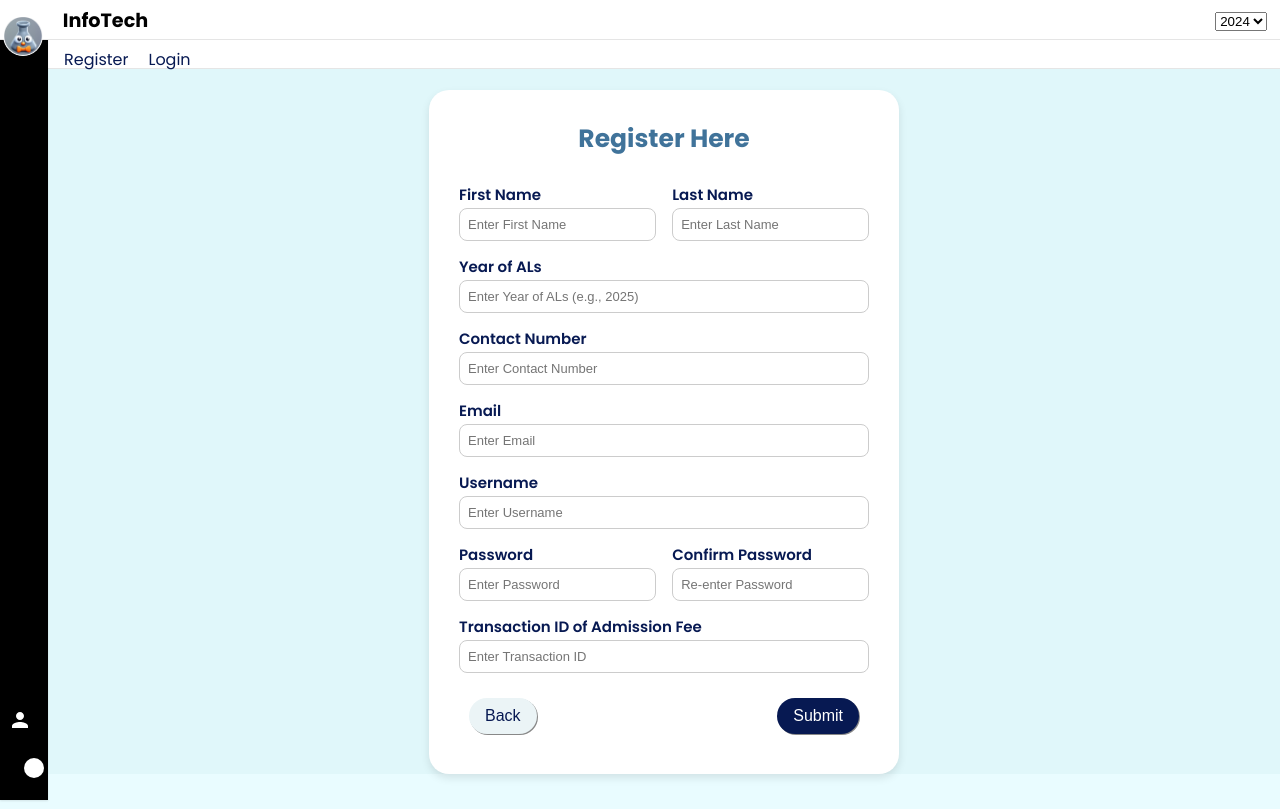
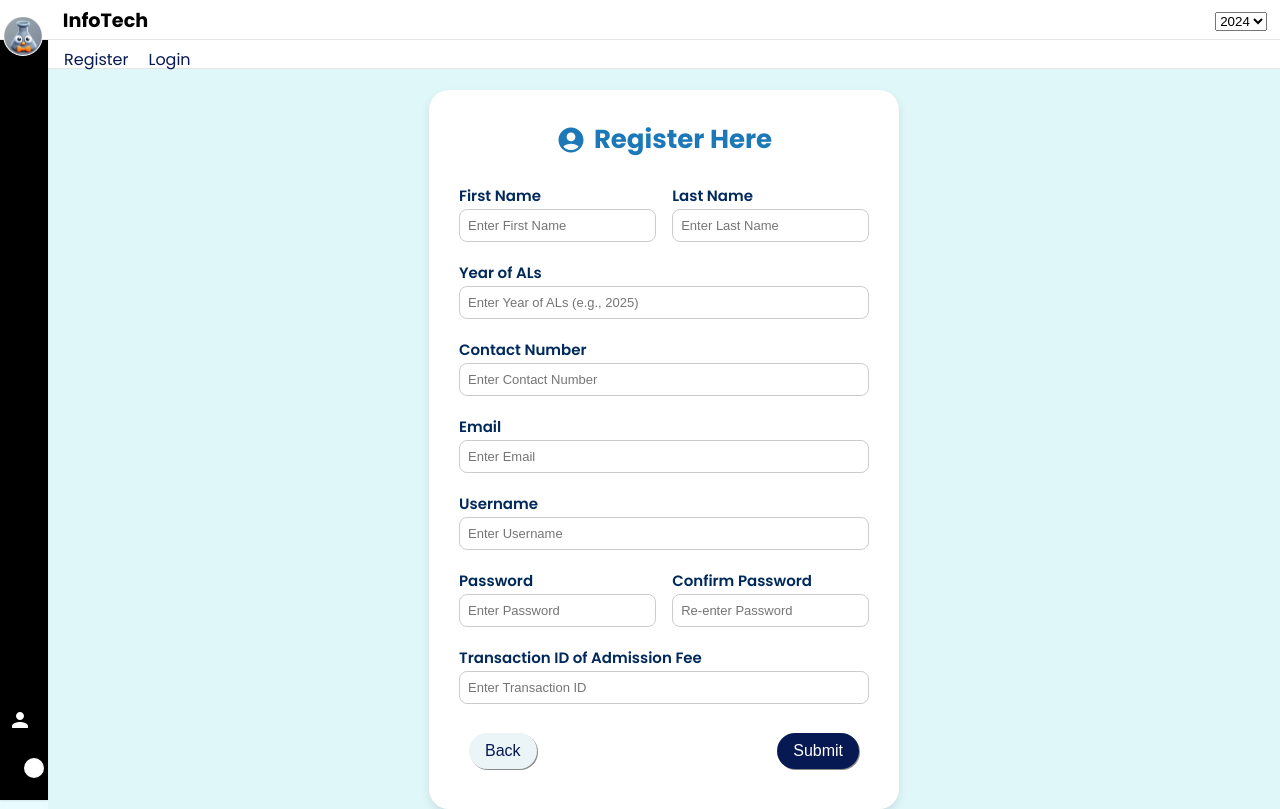
Before and after one commit to MERN-EZ/MERN-project, a React (Create React App) app: page /register in a window 1280 px wide. Built offline with nearby package versions, Linux system fonts and the light colour scheme.

Commit message:
fix: registration page

```diff
--- a/src/pages/Guest/RegistrationPage/RegistrationPage.js
+++ b/src/pages/Guest/RegistrationPage/RegistrationPage.js
@@ -1,5 +1,6 @@
-import React, { useState } from 'react';
+import React, { useState, useEffect } from 'react';
 import { useLocation, useNavigate } from 'react-router-dom';
+import Icon from '@mui/icons-material/AccountCircle';
 import Button from '../../../components/common/Button/Button';
 import './RegistrationPage.scss';
 
@@ -7,13 +8,13 @@ const RegistrationPage = () => {
   const location = useLocation();
   const navigate = useNavigate();
   const query = new URLSearchParams(location.search);
-  const year = query.get('year');
+  const year = query.get('year') || '';
 
   // Initialize form state with year if available
   const [formValues, setFormValues] = useState({
     firstName: '',
     lastName: '',
-    yearOfALs: year || '',
+    yearOfALs: year,
     contactNumber: '',
     email: '',
     username: '',
@@ -23,6 +24,13 @@ const RegistrationPage = () => {
   });
 
   const [errors, setErrors] = useState({}); // State to hold validation errors
+
+  useEffect(() => {
+    setFormValues((prevValues) => ({
+      ...prevValues,
+      yearOfALs: year,
+    }));
+  }, [year]);
 
   const handleChange = (e) => {
     const { name, value } = e.target;
@@ -38,6 +46,7 @@ const RegistrationPage = () => {
     // Check required fields
     if (!formValues.firstName) newErrors.firstName = 'First Name is required';
     if (!formValues.lastName) newErrors.lastName = 'Last Name is required';
+    if (!formValues.yearOfALs) newErrors.yearOfALs = 'Year of ALs is required';
     if (!formValues.username) newErrors.username = 'Username is required';
     if (!formValues.email) newErrors.email = 'Email is required';
     if (!formValues.contactNumber)
@@ -66,10 +75,11 @@ const RegistrationPage = () => {
 
     try {
       console.log('Sending request');
-      const response = await fetch('/guest/register/', {
+      const response = await fetch('http://localhost:5000/guest/register', {
         method: 'POST',
         headers: {
           'Content-Type': 'application/json',
+          'db-name': formValues.yearOfALs,
         },
         body: JSON.stringify(formValues),
       });
@@ -79,20 +89,11 @@ const RegistrationPage = () => {
       //console.log('Response Headers:', [...response.headers.entries()]);
       const contentType = response.headers.get('Content-Type');
       //remove
-      //const data = await response.json();
-      let data;
-      if (contentType && contentType.includes('application/json')) {
-        data = await response.json();
-        console.log('Response Data:', data);
-      } else {
-        const text = await response.text();
-        console.error('Unexpected response format:', text);
-        alert('Received unexpected response format. Please try again later.');
-        return;
-      }
+      const data = await response.json();
+
       //remove later
       if (response.ok) {
-        alert('Registration request sent successfully');
+        alert('Registration request sent successfully. ');
         navigate('/'); // Redirect to a success page or another route
       } else {
         const errorMessage =
@@ -109,7 +110,10 @@ const RegistrationPage = () => {
   return (
     <div className="guest-register-container">
       <div className="guest-register-card">
-        <div className="register-title">Register Here</div>
+        <div className="register-title">
+          <Icon className="register-title-icon" />
+          Register Here
+        </div>
         <form onSubmit={handleSubmit}>
           <div className="form-group-row">
             <div className="form-group">
--- a/src/pages/Guest/RegistrationPage/RegistrationPage.scss
+++ b/src/pages/Guest/RegistrationPage/RegistrationPage.scss
@@ -15,11 +15,20 @@
   margin-top: 50px;
 
   .register-title {
-    font-size: 25px;
+    display: flex;
+    align-items: center; /* Align items vertically in the center */
+    font-size: 26px; /* Adjust as needed */
     font-weight: bold;
+    color: #1d78b8;
     margin-bottom: 25px;
-    text-align: center;
-    color:#40739a
+    justify-content: center;
+  }
+
+  .register-title-icon {
+    margin-right: 8px; /* Space between icon and text */
+    font-size: 30px; /* Adjust size to match the title font size */
+    line-height: 1; /* Ensure the icon's line-height matches the title */
+    vertical-align: middle; /* Ensure the icon aligns with the middle of the text */
   }
 
   .form-group-row {
@@ -40,7 +49,7 @@
 
     label {
       font-weight: 600;
-      color: #071952;
+      color: #00295b;
       margin-bottom: 2px;
       font-size: 15px;
     }
@@ -54,7 +63,7 @@
       color: #071952;
       outline: none;
       transition: border-color 0.3s ease;
-      margin-bottom: 5px;
+      margin-bottom: 10px;
 
       &:focus {
         border-color: #071952;
@@ -64,15 +73,16 @@
 
     .error-message {
       color: red;
-      font-size: 0.75rem;
+      font-size: 0.7rem;
       position: absolute;
-      bottom: -1rem;
+      bottom: -0.4rem;
       right: 0;
     }
   }
 
   .register-actions {
-    margin-top: 10px;
+    margin-top: 6px;
+
     display: flex;
     justify-content: space-between;
   }
```
